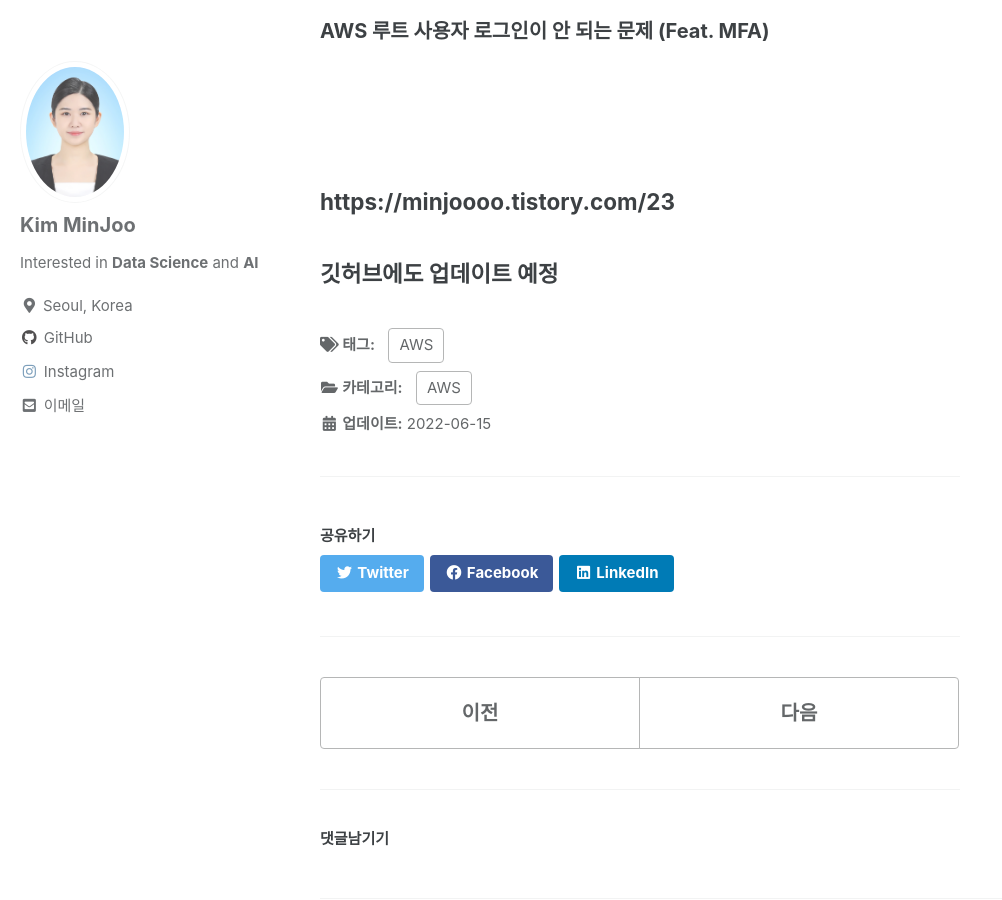
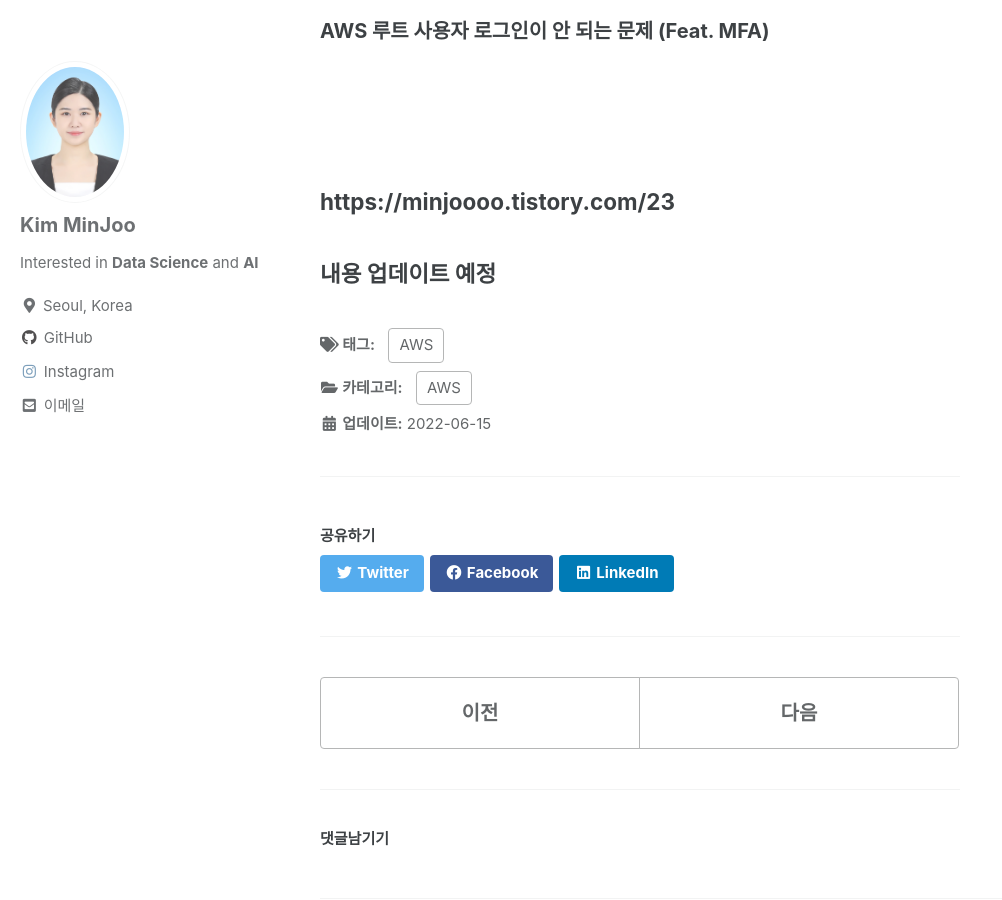
Before and after one commit to MinJoooo/minjoooo.github.io, a Jekyll site: the page built from _posts/2022-06-15-AWS-Problem-LogIn-MFA.md, in a window 1280 px wide and 900 px high, scrolled down 441 px. Shown: the whole window, without its empty margins (0-1002 px from the left). Built offline with Jekyll 4.4.1, drawn with Linux system fonts in a browser that asks for light colours; cached includes are drawn as plain includes; some web fonts are replaced; comment, search, counter and statistics services are not loaded.

Commit message:
Update 2022-06-15-AWS-Problem-LogIn-MFA.md

```diff
--- a/_posts/2022-06-15-AWS-Problem-LogIn-MFA.md
+++ b/_posts/2022-06-15-AWS-Problem-LogIn-MFA.md
@@ -19,4 +19,4 @@ toc: false
 
 
 ### https://minjoooo.tistory.com/23
-### 깃허브에도 업데이트 예정
+### 내용 업데이트 예정
```
